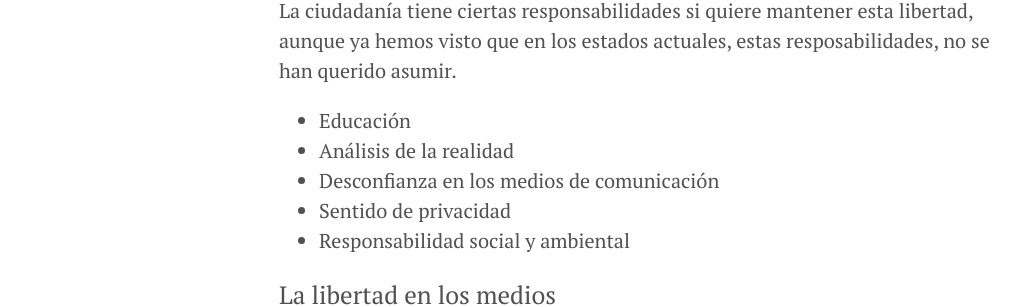
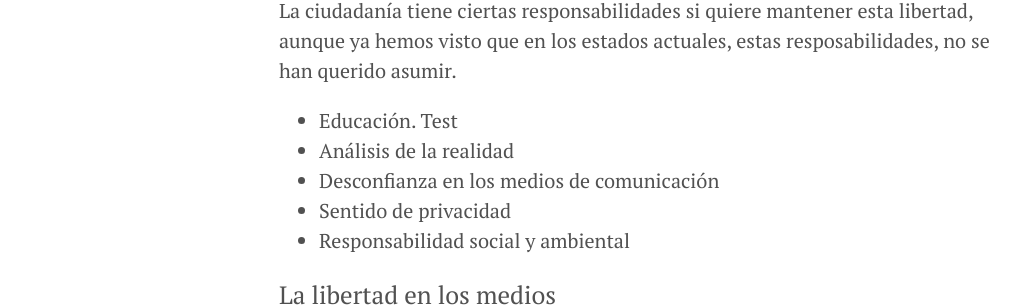
Before and after one commit to estadoperfecto/estadoperfecto.github.io, a Jekyll site: the page built from que_diferencia.html, in a window 1280 px wide and 900 px high, scrolled down 1856 px. Shown: the part 153-460 px from the top of the window, without its empty margins (1-1029 px from the left). Built offline with Jekyll 4.4.1, drawn with Linux system fonts in a browser that asks for light colours.

Commit message:
Libertad

```diff
--- a/que_diferencia.html
+++ b/que_diferencia.html
@@ -67,7 +67,9 @@ title: "La medida del estado perfecto"
     <p>La ciudadanía tiene ciertas responsabilidades si quiere mantener esta libertad, aunque ya hemos visto que en los
         estados actuales, estas resposabilidades, no se han querido asumir.
     <ul>
-        <li>Educación</li>
+        <li>Educación.
+        Test
+        </li>
         <li>Análisis de la realidad</li>
         <li>Desconfianza en los medios de comunicación</li>
         <li>Sentido de privacidad</li>
```
